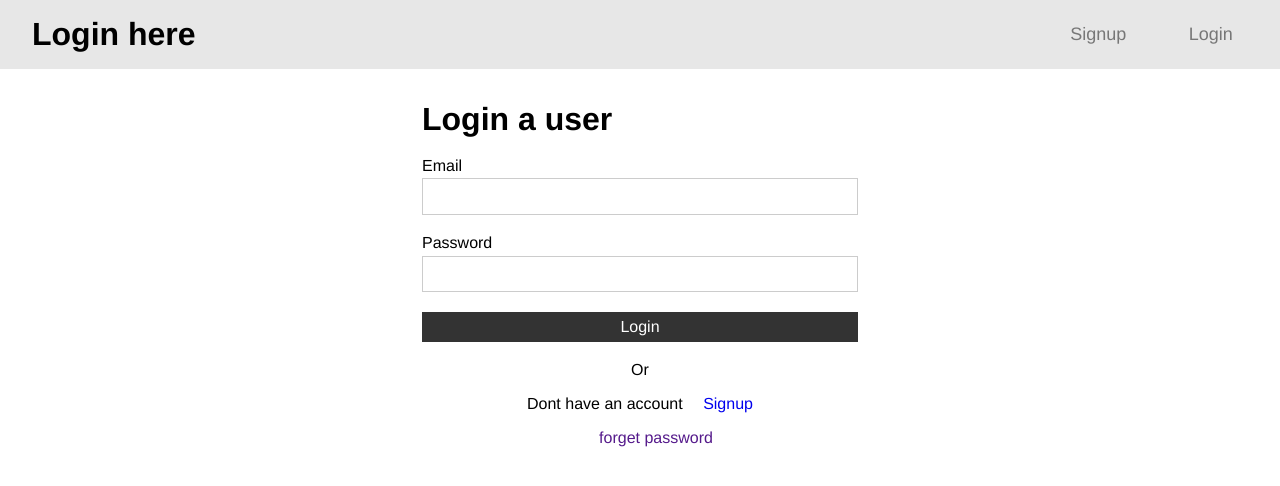
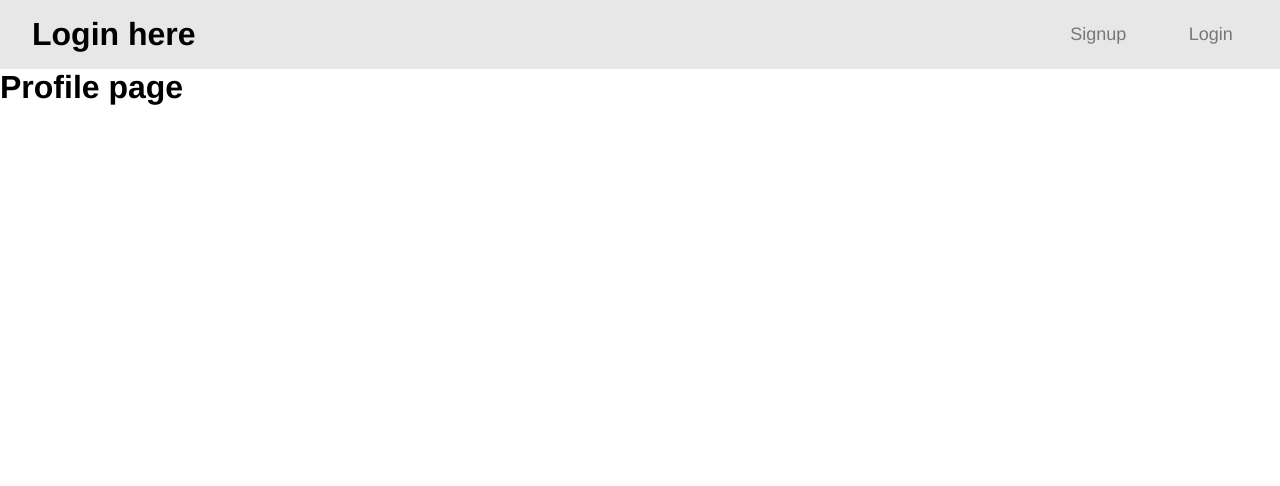
Before and after one commit to rj7shakya/login-auth, a React (Create React App) app in the folder frontend/: page /home in a window 1280 px wide. Before the commit this address led to /login. Shown: the top 486 px of the page. Built offline with nearby package versions, Linux system fonts and the light colour scheme; no server answers.

Commit message:
profile page

```diff
--- a/frontend/src/components/Home.js
+++ b/frontend/src/components/Home.js
@@ -5,77 +5,100 @@ import "react-toastify/dist/ReactToastify.css";
 
 const Home = (props) => {
   const authContext = useContext(AuthContext);
-  const { updateUser, isAuthenticated, user: u } = authContext;
-
-  useEffect(() => {
-    authContext.loadUser();
-  }, []);
-
-  const [user, setUser] = useState({
-    name: "",
-    email: "",
-    password: "",
-  });
-  const { name, email, password } = user;
-
-  useEffect(() => {
-    if (!isAuthenticated) {
-      props.history.push("/login");
-      setUser({
-        name: "",
-        email: "",
-        password: "",
-      });
-    } else {
-      setUser(u);
-    }
-  }, [isAuthenticated, props.history]);
-
-  const onChange = (e) => {
-    setUser({
-      ...user,
-      [e.target.name]: e.target.value,
-    });
-  };
-
-  const onSubmit = (e) => {
-    e.preventDefault();
-
-    let re = /^(([^<>()\[\]\\.,;:\s@"]+(\.[^<>()\[\]\\.,;:\s@"]+)*)|(".+"))@((\[[0-9]{1,3}\.[0-9]{1,3}\.[0-9]{1,3}\.[0-9]{1,3}])|(([a-zA-Z\-0-9]+\.)+[a-zA-Z]{2,}))$/;
-    if (name === "" || password === "" || email === "") {
-      toast.error("please enter all fields ", {
-        position: toast.POSITION.BOTTOM_RIGHT,
-      });
-    } else if (!re.test(email)) {
-      toast.error("please enter a valid email", {
-        position: toast.POSITION.BOTTOM_RIGHT,
-      });
-    } else {
-      updateUser(user);
-    }
-  };
+  const { user: u, updateUser, isAuthenticated } = authContext;
 
   return (
-    <div className="form-container">
-      <h1>{u && u.name}, Update a user</h1>
-      <form action="" onSubmit={onSubmit}>
-        <div className="form-group">
-          <label htmlFor="name">Name</label>
-          <input type="text" name="name" value={name} onChange={onChange} />
-        </div>
-        <div className="form-group">
-          <label htmlFor="email">Email</label>
-          <input type="text" name="email" value={email} onChange={onChange} />
-        </div>
-        <a href="#"> Update password ? </a>
-        <input
-          type="submit"
-          value="Update profile"
-          className="btn btn-primary btn-block"
-        />
-      </form>
+    <div>
+      <h1>Profile page</h1>
+      <h1>{u && u.email}</h1>
     </div>
   );
+
+  // useEffect(() => {
+  //   authContext.loadUser();
+  // }, []);
+
+  // const [user, setUser] = useState({
+  //   name: "",
+  //   email: "",
+  //   password: "",
+  // });
+
+  // useEffect(() => {
+  //   if (!isAuthenticated) {
+  //     props.history.push("/login");
+  //     setUser({
+  //       name: "",
+  //       email: "",
+  //       password: "",
+  //     });
+  //   } else {
+  //     setUser(user);
+  //     // if (user !== undefined) {
+  //     //   user.name = u.name;
+  //     //   user.email = u.email;
+  //     // }
+
+  //     // isAuthenticated = true;
+  //   }
+  // }, [isAuthenticated, props.history]);
+
+  // useEffect(() => {
+  //   authContext.loadUser();
+  //   console.log(u);
+  //   u && setUser(u.name, u.email);
+  // }, []);
+
+  // console.log(user);
+
+  // const onChange = (e) => {
+  //   setUser({
+  //     ...user,
+  //     [e.target.name]: e.target.value,
+  //   });
+  // };
+  // const { name, email, password } = user;
+
+  // const onSubmit = (e) => {
+  //   e.preventDefault();
+  //   let re = /^(([^<>()\[\]\\.,;:\s@"]+(\.[^<>()\[\]\\.,;:\s@"]+)*)|(".+"))@((\[[0-9]{1,3}\.[0-9]{1,3}\.[0-9]{1,3}\.[0-9]{1,3}])|(([a-zA-Z\-0-9]+\.)+[a-zA-Z]{2,}))$/;
+  //   if (name === "" || email === "") {
+  //     toast.error("please enter all fields ", {
+  //       position: toast.POSITION.BOTTOM_RIGHT,
+  //     });
+  //   } else if (!re.test(email)) {
+  //     toast.error("please enter a valid email", {
+  //       position: toast.POSITION.BOTTOM_RIGHT,
+  //     });
+  //   } else {
+  //     u.name = user.name;
+  //     u.email = user.email;
+  //     updateUser(u);
+  //   }
+  // };
+
+  // return (
+  //   <div className="form-container">
+  //     <h1> User details</h1>
+  //     <div> </div>
+  //     <form action="" onSubmit={onSubmit}>
+  //       <div className="form-group">
+  //         <label htmlFor="name">Name</label>
+  //         <input type="text" name="name" value={name} onChange={onChange} />
+  //       </div>
+  //       <div className="form-group">
+  //         <label htmlFor="email">Email</label>
+  //         <input type="text" name="email" value={email} onChange={onChange} />
+  //       </div>
+  //       <a href="#"> Update password ? </a>
+  //       <input
+  //         type="submit"
+  //         value="Update profile"
+  //         className="btn btn-primary btn-block"
+  //       />
+  //     </form>
+  //   </div>
+  // );
 };
 
 export default Home;
--- a/frontend/src/context/AuthState.js
+++ b/frontend/src/context/AuthState.js
@@ -13,6 +13,8 @@ import {
   LOGIN_SUCCESS,
   LOGIN_FAIL,
   LOGOUT,
+  SET_CURRENT,
+  CLEAR_CURRENT,
   UPDATE_SUCCESS,
   UPDATE_FAIL,
 } from "./actions";
@@ -41,6 +43,16 @@ const AuthState = (props) => {
     }
   };
 
+  // set current contact
+  const setCurrent = (user) => {
+    dispatch({ type: SET_CURRENT, payload: user });
+  };
+
+  // clear current contact
+  const clearCurrent = (contact) => {
+    dispatch({ type: CLEAR_CURRENT });
+  };
+
   //update user
   const updateUser = async (user) => {
     const config = {
@@ -49,11 +61,8 @@ const AuthState = (props) => {
       },
     };
     try {
-      const res = await axios.post(
-        `api/users/update/${user._id}`,
-        user,
-        config
-      );
+      console.log(user.name);
+      const res = await axios.put(`api/users/${user._id}`, user, config);
       dispatch({ type: UPDATE_SUCCESS, payload: res.data });
       toast.success("update success", {
         position: toast.POSITION.BOTTOM_RIGHT,
@@ -86,10 +95,10 @@ const AuthState = (props) => {
     try {
       const res = await axios.post("api/users", form, config);
       dispatch({ type: SIGNUP_SUCCESS, payload: res.data });
-      // toast.success("signup success", {
-      //   position: toast.POSITION.BOTTOM_RIGHT,
-      // });
-      // loadUser();
+      toast.success("signup success", {
+        position: toast.POSITION.BOTTOM_RIGHT,
+      });
+      loadUser();
       // return;
     } catch (err) {
       dispatch({
@@ -125,17 +134,17 @@ const AuthState = (props) => {
     } catch (err) {
       dispatch({
         type: LOGIN_FAIL,
-        payload: err.response.data.msg,
+        payload: err.response,
       });
-      if (err.response.data.msg === "Invalid credentials") {
-        toast.error(err.response.data.msg, {
-          position: toast.POSITION.BOTTOM_RIGHT,
-        });
-      } else {
-        toast.error("Server error", {
-          position: toast.POSITION.BOTTOM_RIGHT,
-        });
-      }
+      // if (err.response.data.msg === "Invalid credentials") {
+      //   toast.error(err.response.data.msg, {
+      //     position: toast.POSITION.BOTTOM_RIGHT,
+      //   });
+      // } else {
+      //   toast.error("Server error", {
+      //     position: toast.POSITION.BOTTOM_RIGHT,
+      //   });
+      // }
     }
   };
 
@@ -155,6 +164,8 @@ const AuthState = (props) => {
         logoutUser,
         loadUser,
         updateUser,
+        setCurrent,
+        clearCurrent,
       }}
     >
       {props.children}
--- a/frontend/src/context/authReducer.js
+++ b/frontend/src/context/authReducer.js
@@ -8,6 +8,8 @@ import {
   LOGOUT,
   UPDATE_SUCCESS,
   UPDATE_FAIL,
+  SET_CURRENT,
+  CLEAR_CURRENT,
 } from "./actions";
 
 export default (state, action) => {
@@ -91,6 +93,18 @@ export default (state, action) => {
       localStorage.removeItem("token");
       return {};
 
+    case SET_CURRENT:
+      return {
+        ...state,
+        current: action.payload,
+      };
+
+    case CLEAR_CURRENT:
+      return {
+        ...state,
+        current: null,
+      };
+
     default:
       return state;
   }
```
Also changed, not shown: 1 other file (tests, documents, lock files or other folders).
